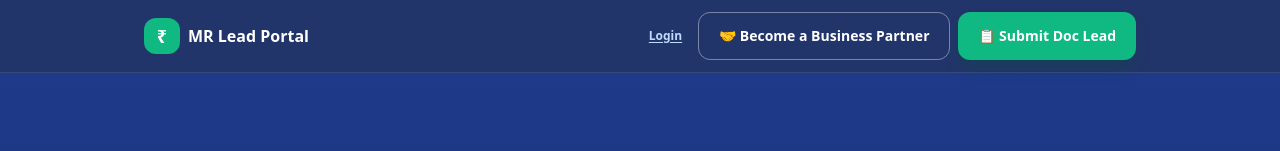
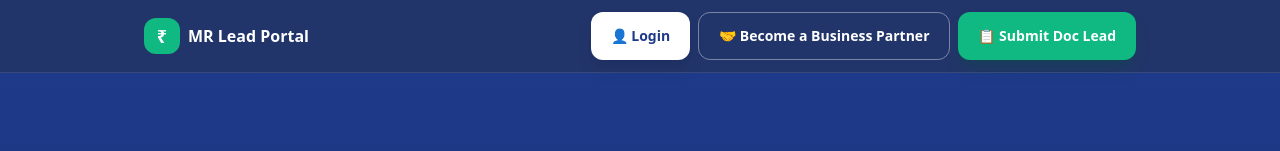
Before and after one commit to jaid94882-glitch/Jaideep, a Next.js app: page / in a window 1280 px wide. Shown: the top 151 px of the page. Built offline with nearby package versions, Linux system fonts and the light colour scheme; no server answers.

Commit message:
White Login button in header

```diff
--- a/components/Header.jsx
+++ b/components/Header.jsx
@@ -15,9 +15,9 @@ export default function Header({ onPartnerClick, onLeadClick, onLoginClick }) {
         <div className="flex items-center gap-2">
           <button
             onClick={onLoginClick}
-            className="tap-target flex items-center px-2 text-blue-200 text-xs font-semibold underline underline-offset-2 hover:text-white transition"
+            className="tap-target rounded-xl bg-white text-brand px-3 sm:px-5 py-2.5 text-xs sm:text-sm font-bold hover:bg-blue-50 active:scale-[0.98] transition shadow-lg shadow-blue-950/30"
           >
-            Login
+            👤 Login
           </button>
           <button
             onClick={onPartnerClick}
```
